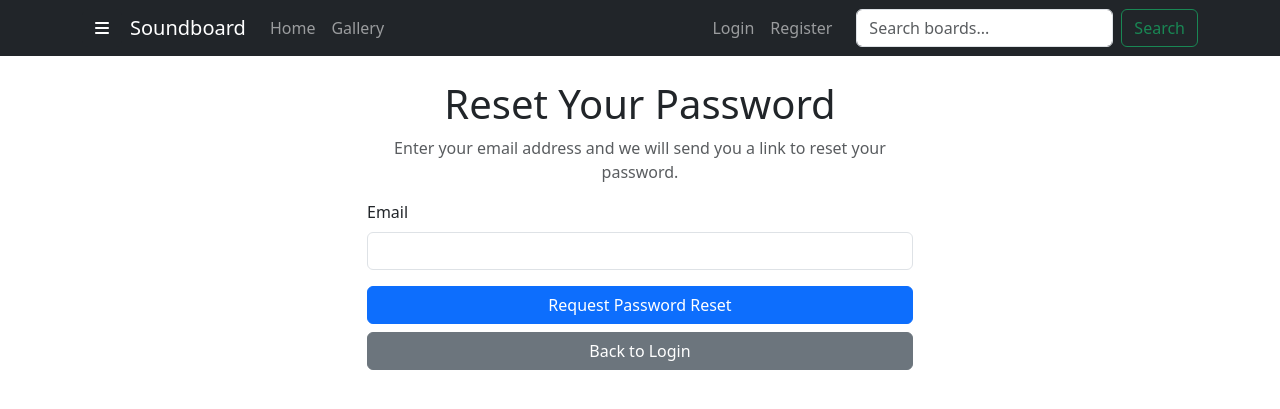
After one commit to ernestgwilsonii/Soundboard, a Flask app: page /auth/reset_password_request in a window 1280 px wide. The commit adds this page. Shown: the top 409 px of the page. Run offline with Flask 3, Linux system fonts and the light colour scheme; data comes from the database, SQL or seed files in the repository.

Commit message:
feat(auth): Implement secure password recovery flow with email tokens

```diff
--- a/app/auth/forms.py
+++ b/app/auth/forms.py
@@ -51,3 +51,13 @@ class ChangePasswordForm(FlaskForm):
     password_confirm = PasswordField(
         'Confirm New Password', validators=[DataRequired(), EqualTo('password', message='Passwords must match')])
     submit = SubmitField('Change Password')
+
+class PasswordResetRequestForm(FlaskForm):
+    email = StringField('Email', validators=[DataRequired(), Email()])
+    submit = SubmitField('Request Password Reset')
+
+class ResetPasswordForm(FlaskForm):
+    password = PasswordField('New Password', validators=[DataRequired(), Length(min=3)])
+    password_confirm = PasswordField(
+        'Repeat Password', validators=[DataRequired(), EqualTo('password', message='Passwords must match')])
+    submit = SubmitField('Reset Password')
--- a/app/auth/routes.py
+++ b/app/auth/routes.py
@@ -89,6 +89,40 @@ def verify_email(token):
 
     return redirect(url_for('auth.login'))
 
+@bp.route('/reset_password_request', methods=['GET', 'POST'])
+def reset_password_request():
+    from app.auth.forms import PasswordResetRequestForm
+    from app.models import User
+    from app.email import send_password_reset_email
+    if current_user.is_authenticated:
+        return redirect(url_for('main.index'))
+    form = PasswordResetRequestForm()
+    if form.validate_on_submit():
+        user = User.get_by_email(form.email.data)
+        if user:
+            send_password_reset_email(user)
+        flash('Check your email for the instructions to reset your password')
+        return redirect(url_for('auth.login'))
+    return render_template('auth/reset_password_request.html', title='Reset Password', form=form)
+
+@bp.route('/reset_password/<token>', methods=['GET', 'POST'])
+def reset_password(token):
+    from app.auth.forms import ResetPasswordForm
+    from app.models import User
+    if current_user.is_authenticated:
+        return redirect(url_for('main.index'))
+    user = User.verify_token(token, salt='password-reset')
+    if not user:
+        flash('The reset link is invalid or has expired.')
+        return redirect(url_for('main.index'))
+    form = ResetPasswordForm()
+    if form.validate_on_submit():
+        user.set_password(form.password.data)
+        user.save()
+        flash('Your password has been reset.')
+        return redirect(url_for('auth.login'))
+    return render_template('auth/reset_password.html', title='Reset Password', form=form)
+
 @bp.route('/profile')
 @login_required
 def profile():
--- a/templates/auth/login.html
+++ b/templates/auth/login.html
@@ -28,7 +28,11 @@
                 {{ form.submit(class="btn btn-primary") }}
             </div>
         </form>
-        <p class="mt-3 text-center">New User? <a href="{{ url_for('auth.register') }}">Click to Register!</a></p>
+        <div class="mt-3 text-center">
+            <p>New user? <a href="{{ url_for('auth.register') }}">Register here</a></p>
+            <p><a href="{{ url_for('auth.reset_password_request') }}">Forgot Password?</a></p>
+        </div>
     </div>
 </div>
+
 {% endblock %}
--- /dev/null
+++ b/templates/auth/reset_password_request.html
@@ -0,0 +1,25 @@
+{% extends "base.html" %}
+
+{% block content %}
+<div class="row justify-content-center">
+    <div class="col-md-6">
+        <h1 class="text-center">Reset Your Password</h1>
+        <p class="text-center text-muted">Enter your email address and we will send you a link to reset your password.</p>
+
+        <form action="" method="post" novalidate>
+            {{ form.hidden_tag() }}
+            <div class="mb-3">
+                {{ form.email.label(class="form-label") }}
+                {{ form.email(class="form-control") }}
+                {% for error in form.email.errors %}
+                <span class="text-danger">[{{ error }}]</span>
+                {% endfor %}
+            </div>
+            <div class="d-grid gap-2">
+                {{ form.submit(class="btn btn-primary") }}
+                <a href="{{ url_for('auth.login') }}" class="btn btn-secondary">Back to Login</a>
+            </div>
+        </form>
+    </div>
+</div>
+{% endblock %}
```
Also changed, not shown: templates/auth/reset_password.html (added, +31 -0 lines), templates/email/reset_password.html (added, +12 -0 lines), templates/email/reset_password.txt (added, +10 -0 lines), tests/test_email_verification.py (+22 -0 lines).
